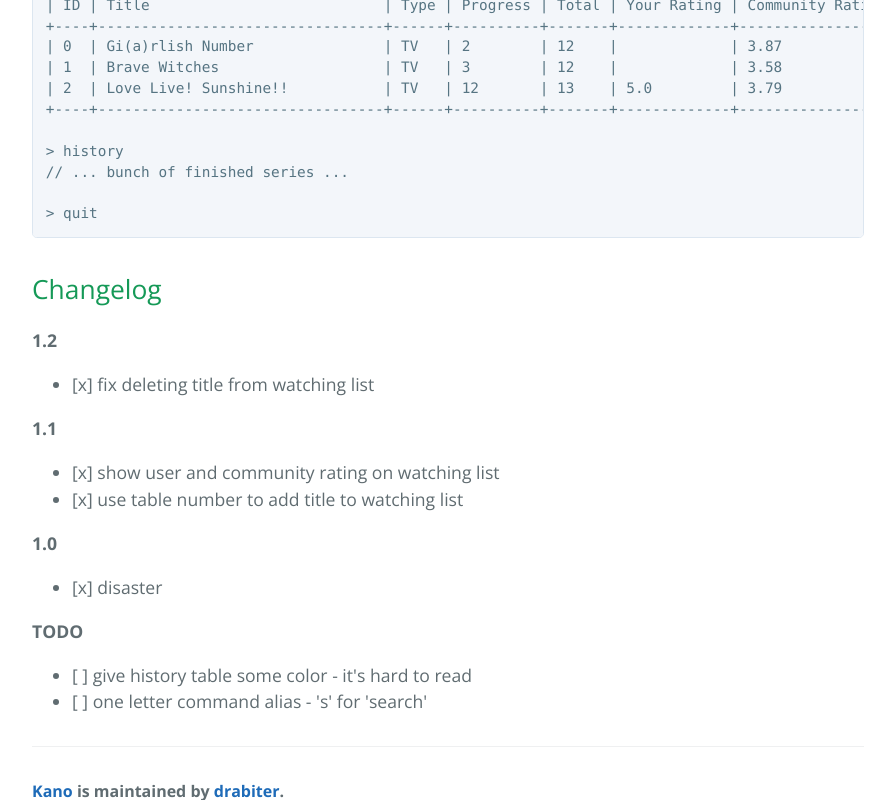
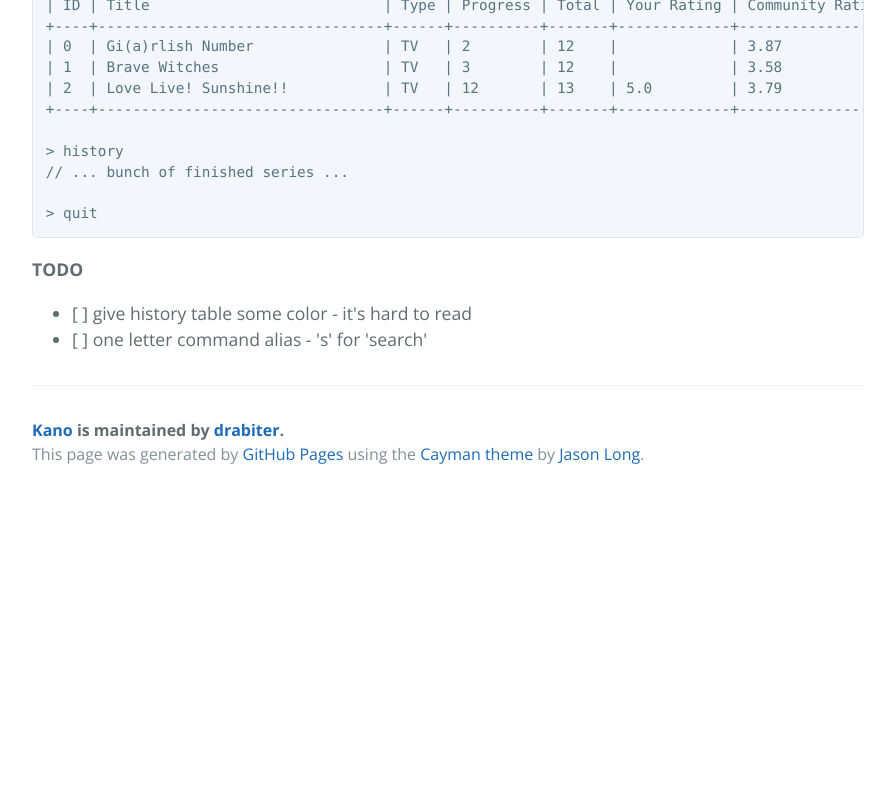
Before and after one commit to drabiter/kano, a plain HTML site: page index.html in a window 1280 px wide. Shown: the part 2041-2841 px from the top of the page, without its empty margins (192-1087 px from the left). After the commit the page ends 2539 px from the top, so only its background shows below. Drawn offline with nearby package versions, Linux system fonts and the light colour scheme.

```diff
--- a/index.html
+++ b/index.html
@@ -29,9 +29,9 @@
 <h2>
 <a id="download" class="anchor" href="#download" aria-hidden="true"><span aria-hidden="true" class="octicon octicon-link"></span></a>Download</h2>
 
-<p><a href="https://github.com/drabiter/kano/raw/master/build/kano-latest.deb">Debian package</a></p>
+<p>Available as Debian package and binary executable on <a href="https://github.com/drabiter/kano/releases">release page</a>.</p>
 
-<p><a href="https://github.com/drabiter/kano/raw/master/build/kano">Raw executable</a></p>
+<p><em>not tested for OSX or Windows yet</em></p>
 
 <h2>
 <a id="usage" class="anchor" href="#usage" aria-hidden="true"><span aria-hidden="true" class="octicon octicon-link"></span></a>Usage</h2>
@@ -94,28 +94,6 @@
 &gt; quit
 </code></pre>
 
-<h2>
-<a id="changelog" class="anchor" href="#changelog" aria-hidden="true"><span aria-hidden="true" class="octicon octicon-link"></span></a>Changelog</h2>
-
-<p><strong>1.2</strong></p>
-
-<ul>
-<li>[x] fix deleting title from watching list</li>
-</ul>
-
-<p><strong>1.1</strong></p>
-
-<ul>
-<li>[x] show user and community rating on watching list</li>
-<li>[x] use table number to add title to watching list</li>
-</ul>
-
-<p><strong>1.0</strong></p>
-
-<ul>
-<li>[x] disaster</li>
-</ul>
-
 <p><strong>TODO</strong></p>
 
 <ul>
```
Also changed, not shown: params.json (+1 -1 lines).
